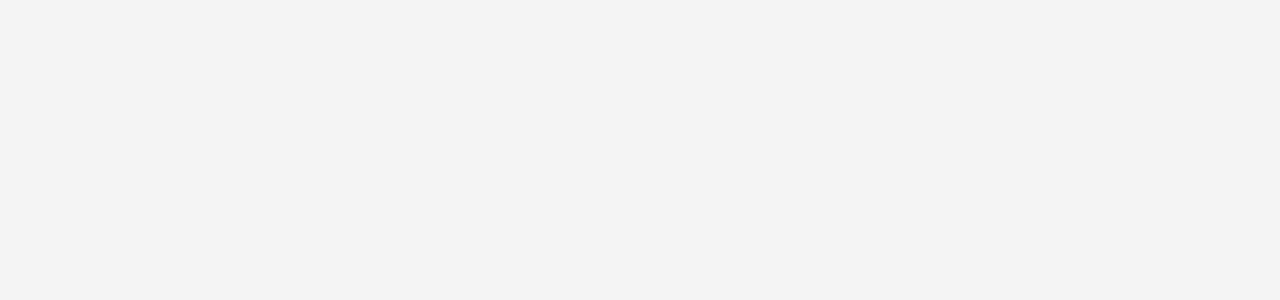
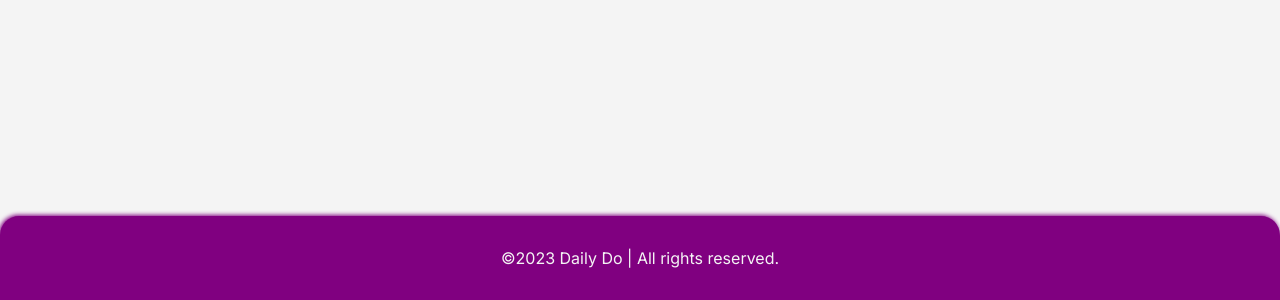
Before and after one commit to masudranashawon/daily-do-client, a Next.js app: page / in a window 1280 px wide. Shown: the part 696-996 px from the top of the page. Before the commit the page ends 800 px from the top, so only its background shows below. Built offline with nearby package versions, Linux system fonts and the light colour scheme.

Commit message:
footer added

```diff
--- a/app/page.tsx
+++ b/app/page.tsx
@@ -1,5 +1,9 @@
 const HomePage = () => {
-  return <h1 className='head'>Hello, Next.js!</h1>;
+  return (
+    <main>
+      <h1>Hello, Next.js!</h1>
+    </main>
+  );
 };
 
 export default HomePage;
--- a/components/Footer.jsx
+++ b/components/Footer.jsx
@@ -1,5 +1,9 @@
 const Footer = () => {
-  return <div>Footer</div>;
+  return (
+    <footer>
+      <p>&copy;{new Date().getFullYear()} Daily Do | All rights reserved.</p>
+    </footer>
+  );
 };
 
 export default Footer;
--- a/styles/_mixins.scss
+++ b/styles/_mixins.scss
@@ -1,3 +1,4 @@
+// Container
 @mixin container {
   width: 100%;
   margin: auto;
@@ -17,7 +18,6 @@
   @media only screen and (min-width: 768px) {
     max-width: 768px;
     padding: 0;
-    height: 6rem;
   }
 
   @media only screen and (min-width: 1024px) {
@@ -33,6 +33,7 @@
   }
 }
 
+// Navbar
 @mixin menu-wrapper {
   flex-direction: column;
   justify-content: center;
--- a/styles/globals.scss
+++ b/styles/globals.scss
@@ -1,19 +1,23 @@
+/* ====================
+  Responsive file used
+  =====================
+*/
 @use "mixins" as *;
 
+/* ====================
+  variables
+  =====================
+*/
 $primary-color: #6a5eef;
 $secondary-color: #8bc34a;
 $accent-color: #800080;
 $dark-color: #000000;
 $light-color: #f4f4f4;
 
-:export {
-  primaryColor: $primary-color;
-  secondaryColor: $secondary-color;
-  accentColor: $accent-color;
-  darkColor: $dark-color;
-  light: $light-color;
-}
-
+/* ====================
+  Global SCSS
+  =====================
+*/
 * {
   margin: 0;
   box-sizing: border-box;
@@ -34,9 +38,16 @@
   text-decoration: none;
 }
 
+main {
+  min-height: 100vh;
+}
+/* ====================
+  Header
+  =====================
+*/
 header {
   @include container;
-  height: 5rem;
+  height: 6rem;
   display: flex;
   background-color: $primary-color;
   border-radius: 1.5rem;
@@ -76,3 +87,19 @@
     color: $accent-color;
   }
 }
+
+/* ====================
+  Footer
+  =====================
+*/
+footer {
+  @include container;
+  background: $accent-color;
+  border-radius: 1.2rem 1.2rem 0rem 0rem;
+  text-align: center;
+  color: $light-color;
+  box-shadow: -1px -1px 4px $accent-color;
+  p {
+    padding: 2rem;
+  }
+}
```
